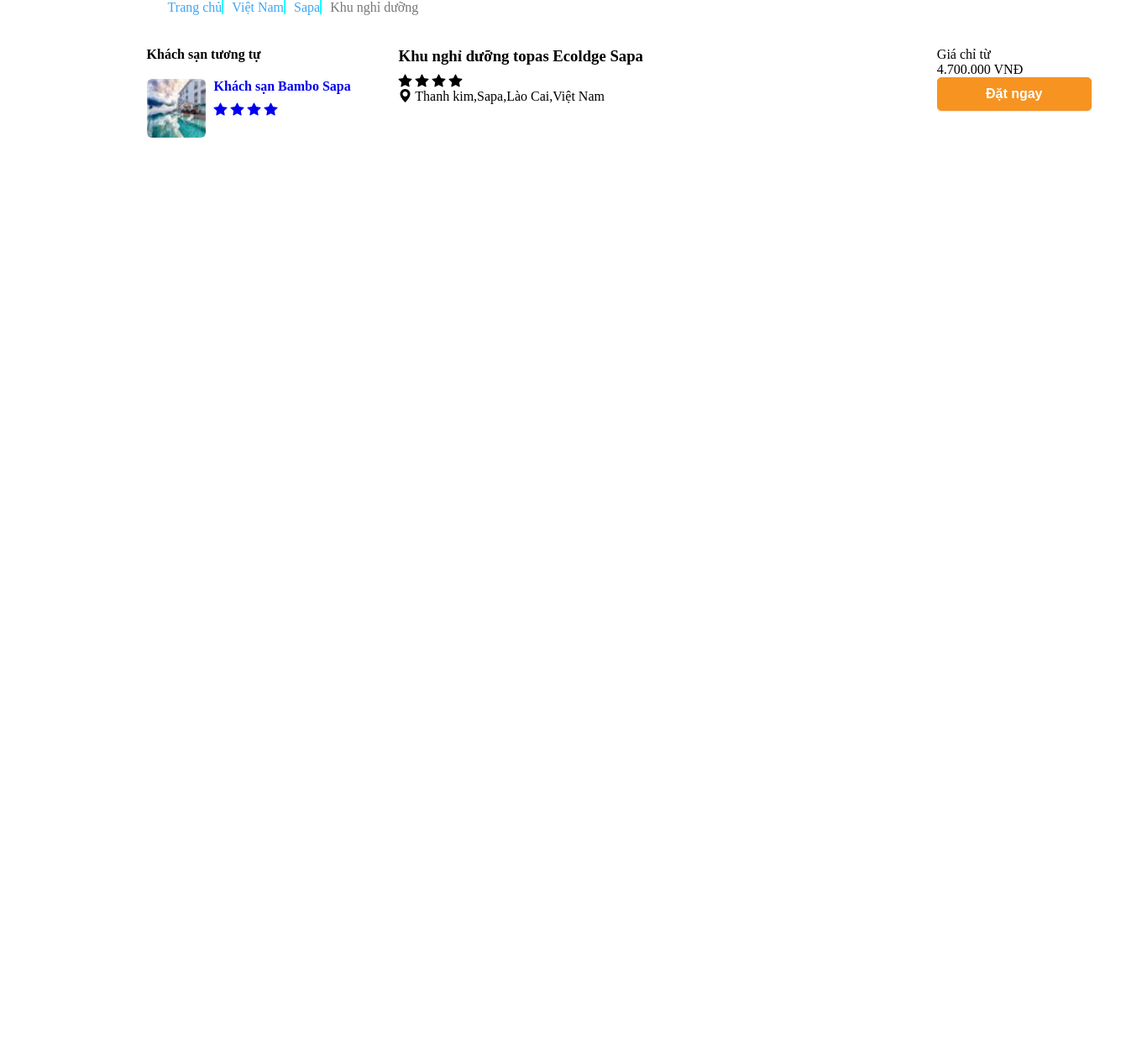
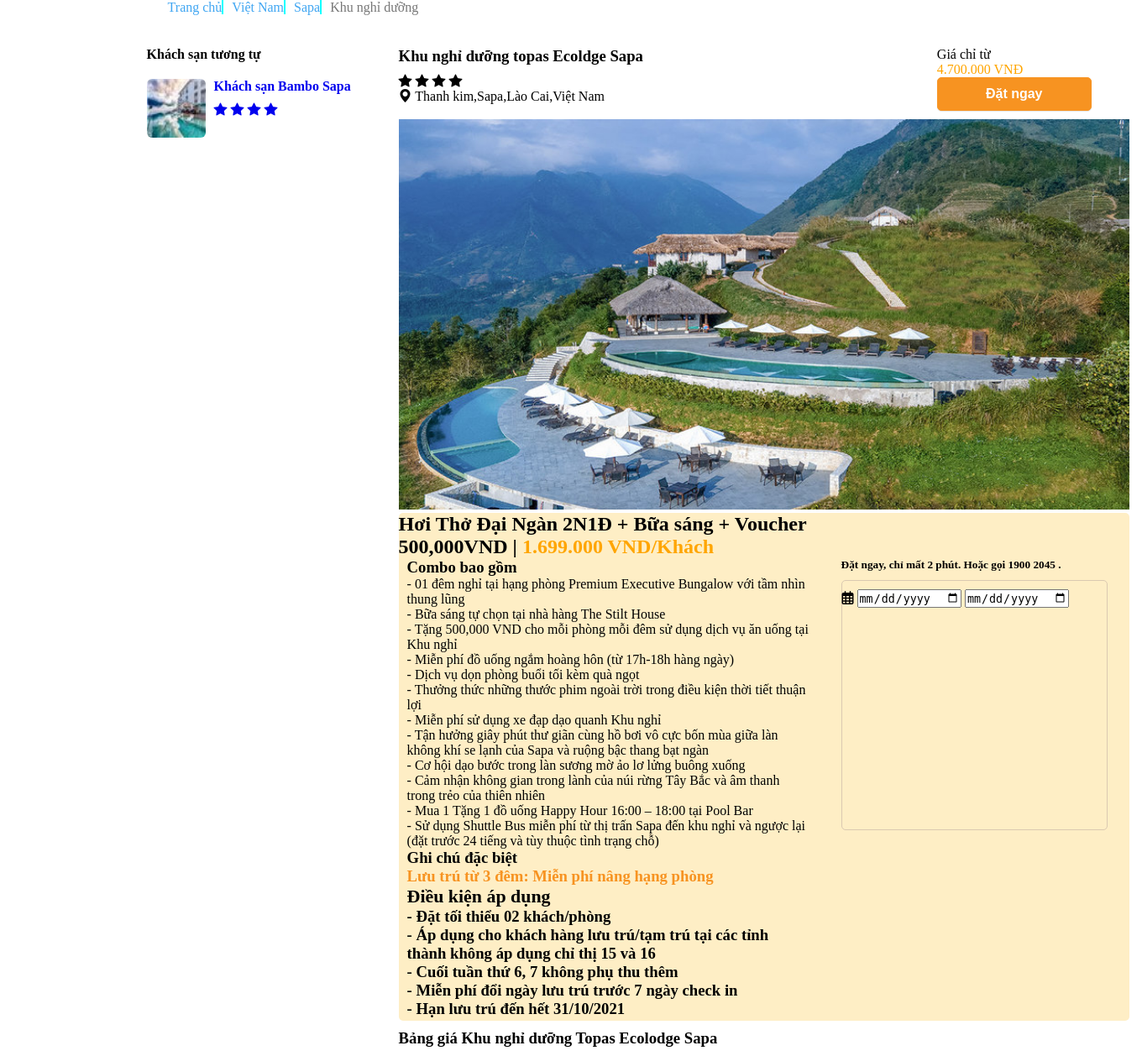
Before and after one commit to nguyenthevu1/Project_PHP, a PHP site: page /detail.php in a window 1360 px wide. Shown: the part 64-1322 px from the top of the page at 84% size. Before the commit the page ends 228 px from the top, so only its background shows below. Run offline with PHP 8.4, Linux system fonts and the light colour scheme; some libraries are stand-ins or nearby versions.

Commit message:
update detail

```diff
--- a/client/css/detail.css
+++ b/client/css/detail.css
@@ -99,6 +99,7 @@ li a h2{
 .first-right{
     width:213.75px;
     float:left;
+    margin-bottom: 10px;
 }
 .button-first{
     background-color:#F79321;
@@ -111,3 +112,44 @@ li a h2{
     box-shadow: 0 1px 1px rgb(0 0 0 / 10%);
     border: 1px solid #F79321;
 }
+.tag-h2{
+    width:600px;
+}
+.price{
+    color:orange;
+}
+.main-content{
+    background-color: rgb(254,238,197);
+    height:605px;
+    border-radius: 5px;
+}
+.main-content .main-left{
+    width:480px;
+    margin-left: 10px;
+    float:left;
+}
+.main-content .main-right{
+    width:343px;
+    float:right;
+}
+br{
+    margin-bottom: 10px;
+}
+.mod{
+    color:#F79321;
+}
+.order{
+    border: solid 1px #DAC9B1;
+    width:315px;
+    height:296px;
+    border-radius: 5px;
+    margin-top:10px;
+
+}
+.datepicker{
+    margin-top:10px;
+}
+.title{
+    margin-top: 10px;
+    margin-bottom: 10px;
+}
--- a/client/detail.php
+++ b/client/detail.php
@@ -4,6 +4,7 @@
     <title>Chi tiết</title>
     <link href="css/detail.css" rel="stylesheet">
     <link rel="stylesheet" href="https://cdn.jsdelivr.net/npm/bootstrap-icons@1.6.1/font/bootstrap-icons.css">
+    <link href="https://cdnjs.cloudflare.com/ajax/libs/font-awesome/6.0.0-beta2/css/all.min.css" rel="stylesheet">
 </head>
 <body>
     <div class="container">
@@ -131,8 +132,88 @@
                         </div>
 
                     </div>
+                    <div class="img-content">
+                        <img src="images/unnamed-800x450.jpg" class="img-body-content" style="width:870px;height:465px;">
+                    </div>
+                    <div class="main-content">
+                        <h2 class="tag-h2">Hơi Thở Đại Ngàn 2N1Đ + Bữa sáng + Voucher 500,000VND |
+                            <span class="price">
+                                1.699.000 VND/Khách
+                            </span>
+                        </h2>
+                         <div class="main-left">
+                                <h3>
+                                    <b>Combo bao gồm</b>
+                                </h3>
 
+                                - 01 đêm nghỉ tại hạng phòng Premium Executive Bungalow với tầm nhìn thung lũng
+                                <br>
+                                - Bữa sáng tự chọn tại nhà hàng The Stilt House
+                                <br>
+                                - Tặng 500,000 VND cho mỗi phòng mỗi đêm sử dụng dịch vụ ăn uống tại Khu nghỉ
+                                <br>
+                                - Miễn phí đồ uống ngắm hoàng hôn (từ 17h-18h hàng ngày)
+                                <br>
+                                - Dịch vụ dọn phòng buổi tối kèm quà ngọt
+                                <br>
+                                - Thưởng thức những thước phim ngoài trời trong điều kiện thời tiết thuận lợi
+                                <br>
+                                - Miễn phí sử dụng xe đạp dạo quanh Khu nghỉ
+                                <br>
+                                - Tận hưởng giây phút thư giãn cùng hồ bơi vô cực bốn mùa giữa làn không khí se lạnh của Sapa và ruộng bậc thang bạt ngàn
+                                <br>
+                                - Cơ hội dạo bước trong làn sương mờ ảo lơ lửng buông xuống
+                                <br>
+                                - Cảm nhận không gian trong lành của núi rừng Tây Bắc và âm thanh trong trẻo của thiên nhiên
+                                <br>
+                                - Mua 1 Tặng 1 đồ uống Happy Hour 16:00 – 18:00 tại Pool Bar
+                                <br>
+                                - Sử dụng Shuttle Bus miễn phí từ thị trấn Sapa đến khu nghỉ và ngược lại (đặt trước 24 tiếng và tùy thuộc tình trạng chỗ)
+                                <h3>Ghi chú đặc biệt<h3>
+                                    <p>
+                                        <strong class="mod">Lưu trú từ 3 đêm: Miễn phí nâng hạng phòng</strong>
+                                    </p>
+                                <div class="footer-content">
+                                    <h3>Điều kiện áp dụng</h3>
+                                    - Đặt tối thiểu 02 khách/phòng
+                                    <br>
+                                    - Áp dụng cho khách hàng lưu trú/tạm trú tại các tỉnh thành không áp dụng chỉ thị 15 và 16
+                                    <br>
+                                    - Cuối tuần thứ 6, 7 không phụ thu thêm
+                                    <br>
+                                    - Miễn phí đổi ngày lưu trú trước 7 ngày check in
+                                    <br>
+                                    - Hạn lưu trú đến hết 31/10/2021
+                                </div>
+
+
+                         </div>
+                         <div class="main-right">
+                            <h5 class="v-margin-bottom-15">
+                                <b>Đặt ngay, chỉ mất 2 phút. Hoặc gọi
+                                    <span id="hotelinefs">
+                                        1900 2045
+                                    </span>.
+                                </b>
+                            </h5>
+                            <div class="order">
+                                <div class="datepicker">
+                                    <div class="date-left">
+                                    <i class="far fa-calendar-alt"></i>
+                                    <input type="date">
+                                    <input type="date">
+                                    </div>
+                                </div>
+                            </div>
+
+                         </div>
+
+                    </div>
+                    <div class="title">
+                        <h3 class="font-size-16 font-bold vcolor-primary">Bảng giá Khu nghỉ dưỡng Topas Ecolodge Sapa</h3>
+                    </div>
                 </div>
+
             </section>
         </div>
 
```
Also changed, not shown: client/images/unnamed-800x450.jpg (added).
